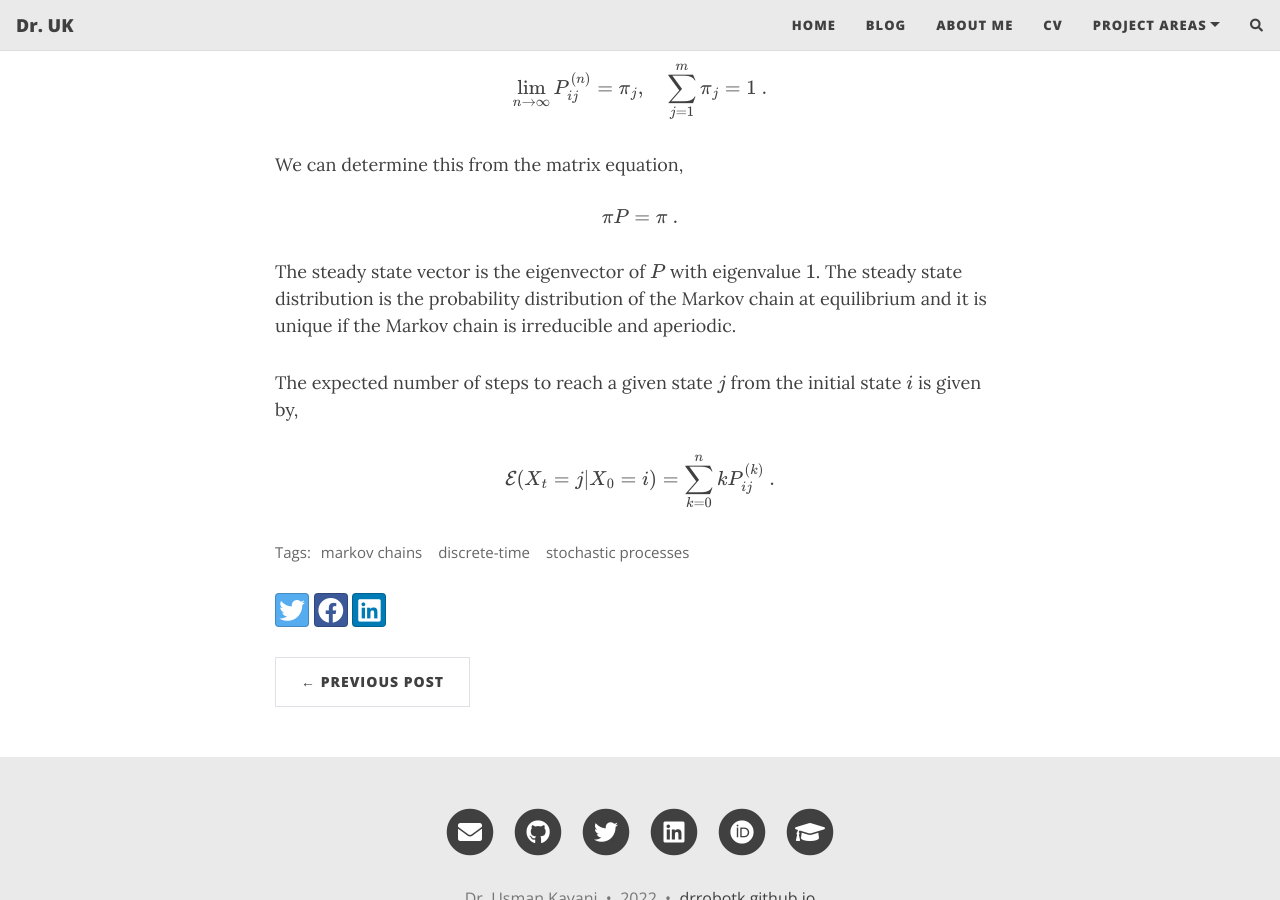
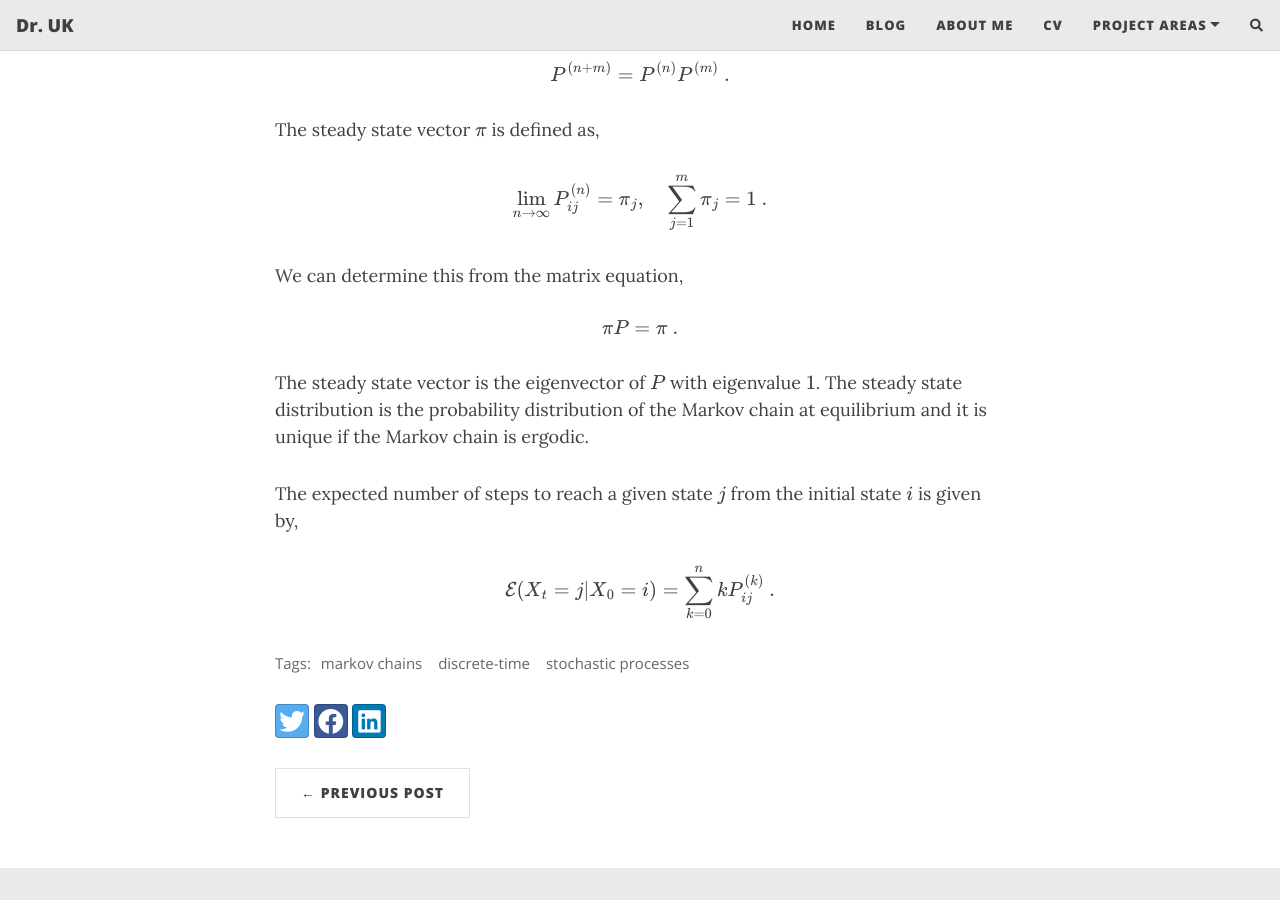
Before and after one commit to drrobotk/drrobotk.github.io, a Jekyll site: the page built from _posts/2022-09-17-Markov-chains.md, in a window 1280 px wide and 900 px high, scrolled down 2460 px. Built offline with Jekyll 4.4.1, drawn with Linux system fonts in a browser that asks for light colours; nearby versions of some CDN libraries; formulas are drawn with MathJax 3; comment, search, counter and statistics services are not loaded; some of the changed text lies outside the part shown.

Commit message:
Update blog.

```diff
--- a/_posts/2022-09-17-Markov-chains.md
+++ b/_posts/2022-09-17-Markov-chains.md
@@ -40,6 +40,8 @@
 \end{align}$$
 
 for all $ n > p$. In this type of Markov chain, the future state depends on the past $p$ states where $p=1$ is equivalent to the usual Markov property.
+
+A Markov chain is irreducible if there is a path from any state to any other state. A Markov chain is aperiodic if the period of the chain is 1. A Markov chain is ergodic if it is irreducible and aperiodic.
 
 If the state space is finite, then the transition probability can be represented by a matrix $P$ whose $(i,j)$th element is given by:
 
@@ -93,7 +95,7 @@
 \pi P = \pi \ .
 \end{align}$$
 
-The steady state vector is the eigenvector of $P$ with eigenvalue $1$. The steady state distribution is the probability distribution of the Markov chain at equilibrium and it is unique if the Markov chain is irreducible and aperiodic.
+The steady state vector is the eigenvector of $P$ with eigenvalue $1$. The steady state distribution is the probability distribution of the Markov chain at equilibrium and it is unique if the Markov chain is ergodic.
 
 The expected number of steps to reach a given state $j$ from the initial state $i$ is given by,
 
```
